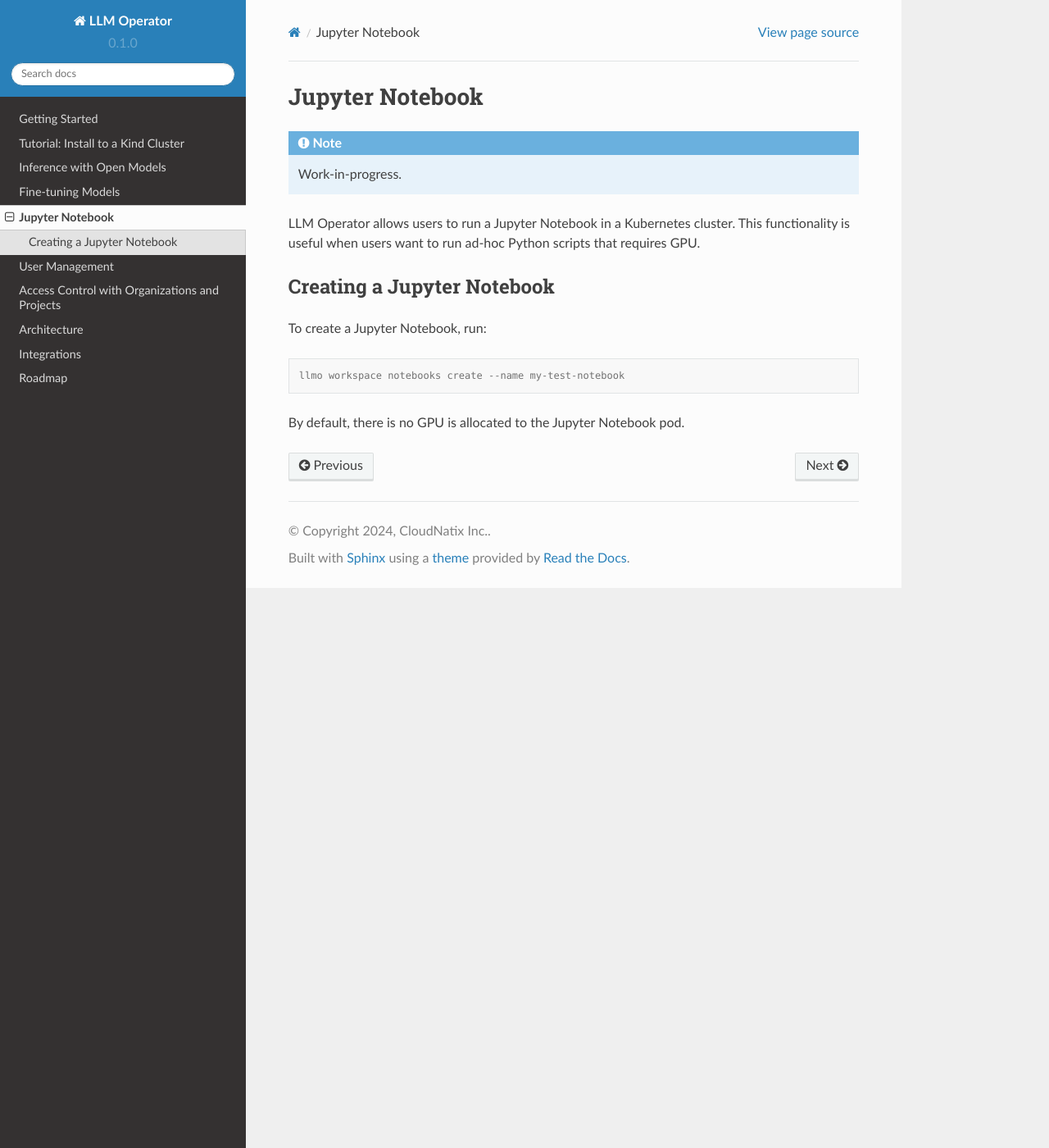
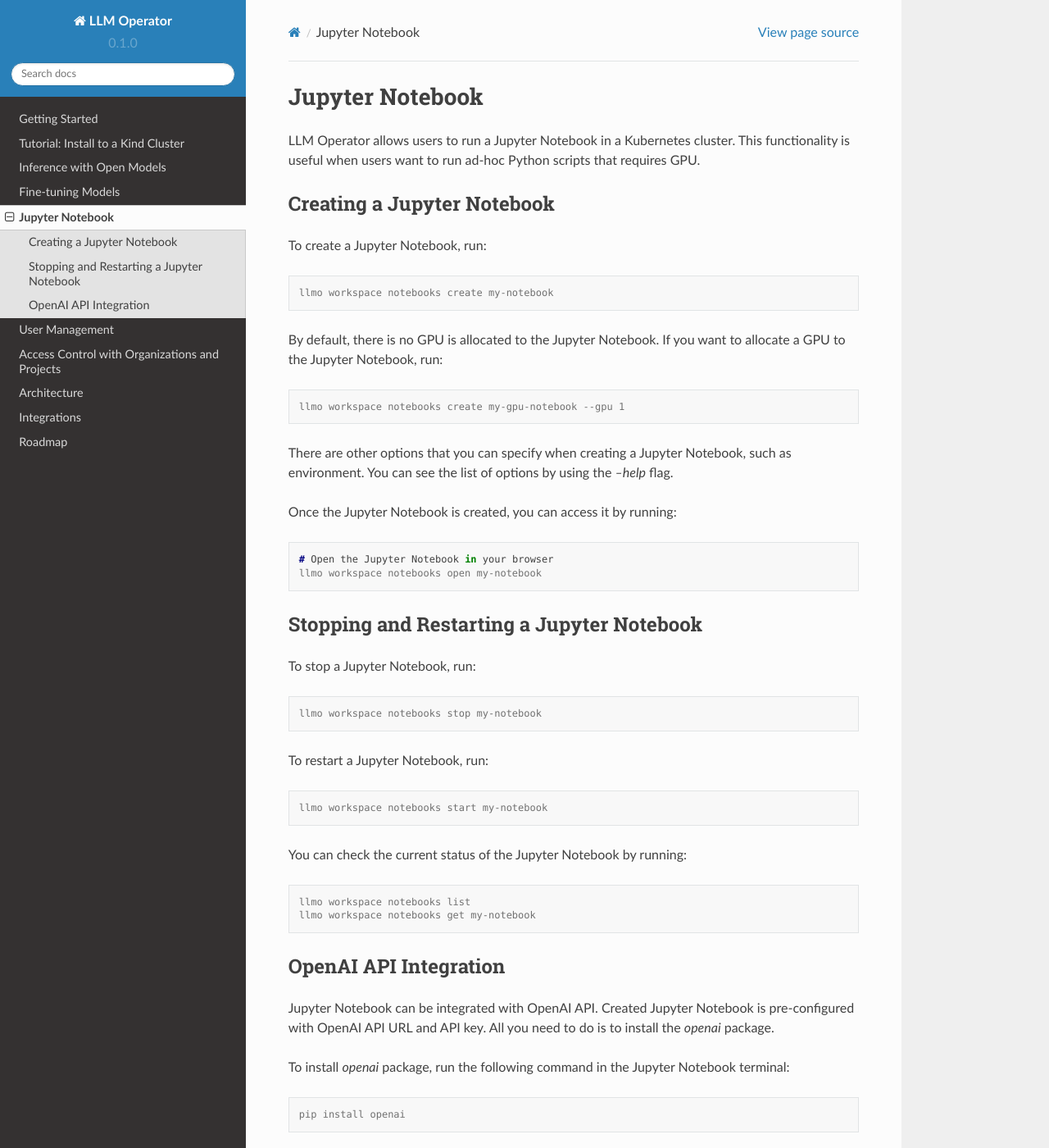
Before and after one commit to llm-operator/docs, a Sphinx documentation site: the page built from docs/source/jupyter_notebook.rst, in a window 1280 px wide and 1400 px high. Shown: the whole window at 82% size. Built offline with Sphinx 7.4.7 and the Read the Docs theme 2.0.0, drawn with Linux system fonts in a browser that asks for light colours; some of the changed text lies outside the part shown.

Commit message:
Update jupyter notebook page (#51)

```diff
--- a/docs/source/jupyter_notebook.rst
+++ b/docs/source/jupyter_notebook.rst
@@ -1,9 +1,5 @@
 Jupyter Notebook
 ================
-
-.. note::
-
-   Work-in-progress.
 
 LLM Operator allows users to run a Jupyter Notebook in a Kubernetes cluster. This functionality
 is useful when users want to run ad-hoc Python scripts that requires GPU.
@@ -16,6 +12,82 @@ To create a Jupyter Notebook, run:
 
 .. code-block:: console
 
-   llmo workspace notebooks create --name my-test-notebook
+   llmo workspace notebooks create my-notebook
 
-By default, there is no GPU is allocated to the Jupyter Notebook pod.
+By default, there is no GPU is allocated to the Jupyter Notebook.
+If you want to allocate a GPU to the Jupyter Notebook, run:
+
+.. code-block:: console
+
+   llmo workspace notebooks create my-gpu-notebook --gpu 1
+
+There are other options that you can specify when creating a Jupyter Notebook, such as environment.
+You can see the list of options by using the `--help` flag.
+
+Once the Jupyter Notebook is created, you can access it by running:
+
+.. code-block:: console
+
+   # Open the Jupyter Notebook in your browser
+   llmo workspace notebooks open my-notebook
+
+
+Stopping and Restarting a Jupyter Notebook
+------------------------------------------
+
+To stop a Jupyter Notebook, run:
+
+.. code-block:: console
+
+   llmo workspace notebooks stop my-notebook
+
+To restart a Jupyter Notebook, run:
+
+.. code-block:: console
+
+   llmo workspace notebooks start my-notebook
+
+You can check the current status of the Jupyter Notebook by running:
+
+.. code-block:: console
+
+   llmo workspace notebooks list
+   llmo workspace notebooks get my-notebook
+
+
+OpenAI API Integration
+----------------------
+
+Jupyter Notebook can be integrated with OpenAI API. Created Jupyter Notebook is pre-configured with OpenAI API URL and API key.
+All you need to do is to install the `openai` package.
+
+To install `openai` package, run the following command in the Jupyter Notebook terminal:
+
+.. code-block:: console
+
+   pip install openai
+
+.. image:: images/jupyter_notebook_terminal.png
+
+Now, you can use OpenAI API in the Jupyter Notebook. Here is an example of using OpenAI API in the Jupyter Notebook:
+
+.. code-block:: python
+
+   from openai import OpenAI
+
+   client = OpenAI()
+   completion = client.chat.completions.create(
+     model="google-gemma-2b-it-q4",
+     messages=[
+       {"role": "user", "content": "What is k8s?"}
+     ],
+     stream=True
+   )
+   for response in completion:
+     print(response.choices[0].delta.content, end="")
+
+.. image:: images/jupyter_notebook_ipynb.png
+
+.. note::
+
+   By default, pre-configured API key is a JWT token and it can expire. You can also pass your API key to the `OpenAI` client.
```
Also changed, not shown: docs/source/images/jupyter_notebook_ipynb.png (added), docs/source/images/jupyter_notebook_terminal.png (added).
